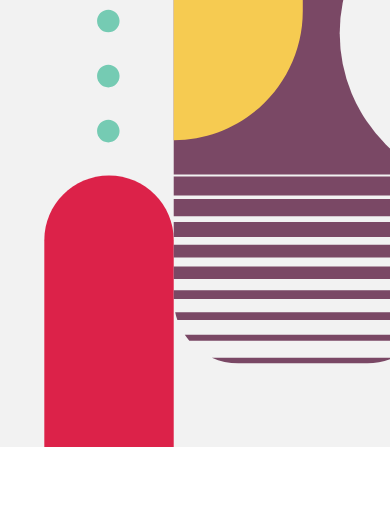
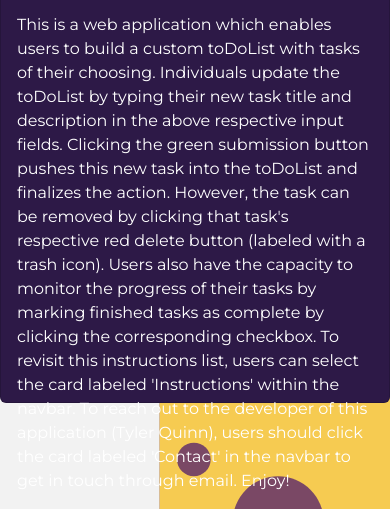
Before and after one commit to tylerquinnlewisu/todolist-tq, a plain HTML site: page index.html in a window 390 px wide. Shown: the part 397-906 px from the top of the page. Before the commit the page ends 844 px from the top, so only its background shows below. Drawn offline with nearby package versions, Linux system fonts and the light colour scheme.

Commit message:
Added Instructions Text and Updated Responsiveness for Mobile/Tablet

```diff
--- a/index.css
+++ b/index.css
@@ -4,7 +4,22 @@
 
 body{
     background-size: cover;
-    height: 100vh;
+    background-repeat: no-repeat;
+}
+
+@media (max-width: 1150px){
+    body{
+
+        background-size: 315%;
+        background-repeat: repeat-y;
+    }
+}
+
+@media (max-width: 800px){
+    body{
+        background-size: 265%;
+        background-repeat: repeat-y;
+    }
 }
 
 #todolistlogo{
--- a/index.html
+++ b/index.html
@@ -32,18 +32,20 @@
                   Contact
                 </a>
             </li>
+            <!--
             <li class="nav-item">
-                <a class="nav-link" href="index.html">
+                <a class="nav-link" href="#">
                     <i class="fa-solid fa-hand-holding-dollar"></i>
                   Donate
                 </a>
               </li>
               <li class="nav-item">
-                <a class="nav-link" href="index.html">
+                <a class="nav-link" href="#">
                     <i class="fa-solid fa-money-check-dollar"></i>
                     Pricing
                 </a>
               </li>
+              -->
             <li class="nav-item">
               <a class="nav-link" href="index.html">
                 <i class="fa-brands fa-readme"></i>
@@ -72,10 +74,9 @@
     <!-- End of input field container -->
     <br>
     <br>
-    <br>
     <!-- TasksList container -->
     <div class="container invisible" id="tasklist-container">
-        <div class="card" style="background-color: #1F1D36;">
+        <div class="card" style="background-color: #57425F;">
             <div class="card-header" id="task-lists-title" style="color: whitesmoke">
                 <i class="fa-solid fa-list-check"></i>  Tasks List
             </div>
@@ -88,6 +89,25 @@
     </div>
     <!-- End of TasksList container -->
 
+      <!-- Info/Instructions card -->
+      <div class="d-flex justify-content-center" id="instructions-container">
+        <div class="card text-white mb-3" style="width: 35rem; height: 28rem; background-color: #2D1947;">
+          <div class="card-header"><i class="fa-brands fa-readme"></i>   Instructions</div>
+          <div class="card-body">
+            <p class="card-text">This is a web application which enables users to build a custom toDoList with tasks of their choosing.
+              Individuals update the toDoList by typing their new task title and description in the above respective input fields. Clicking
+              the green submission button pushes this new task into the toDoList and finalizes the action. However, the task can be removed by clicking
+              that task's respective red delete button (labeled with a trash icon).
+              Users also have the capacity to monitor the progress of their tasks by marking finished tasks as complete by clicking the
+              corresponding checkbox. To revisit this instructions list, users can select the card labeled 'Instructions' within the navbar.
+               To reach out to the developer of this application (Tyler Quinn), users should click the card labeled 'Contact' in the navbar
+               to get in touch through email. Enjoy!
+            </p>
+          </div>
+        </div>
+      </div>
+      <!-- End of Info/Instructions card -->
+    <br>
 
     <!-- index.js -->
     <script type="text/javascript" src="index.js"></script>
--- a/index.js
+++ b/index.js
@@ -8,13 +8,18 @@ descriptionInputField = document.getElementById("description");
 
 taskListContainer = document.getElementById('tasklist-container');
 
+instructionsContainer = document.getElementById('instructions-container');
+
+
 mySubmissionBtn.addEventListener('click', function(){
 
     if (taskTitleInputField.value != "") {
 
-        /* Make TaskList container visivle */
+        /* Make TaskList container visible and instructionsContainer invisible */
 
         taskListContainer.classList.remove("invisible");
+
+        instructionsContainer.classList.add("invisible");
 
 
 
```
Also changed, not shown: Doubs.svg (added), Rangitikei.svg (added), Waihou.svg (added), skyline-3-svgrepo-com.svg (added).
